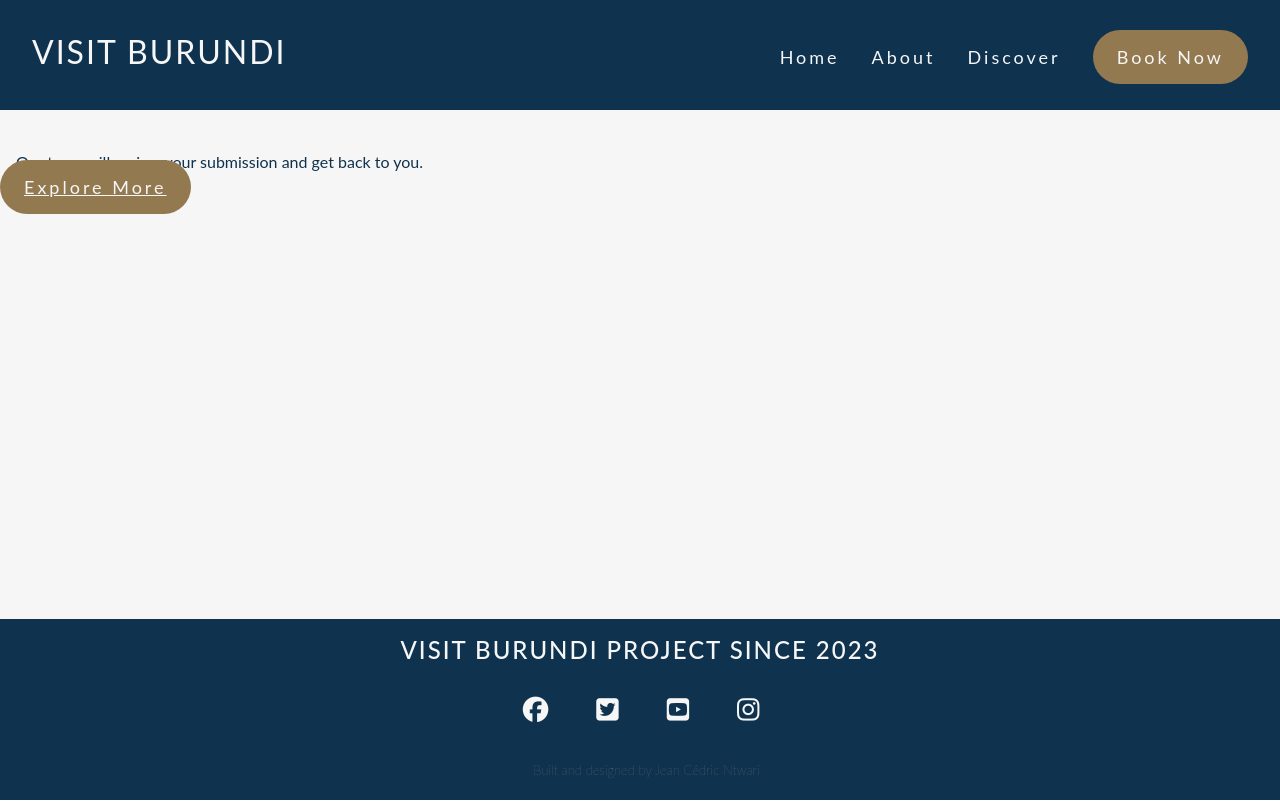
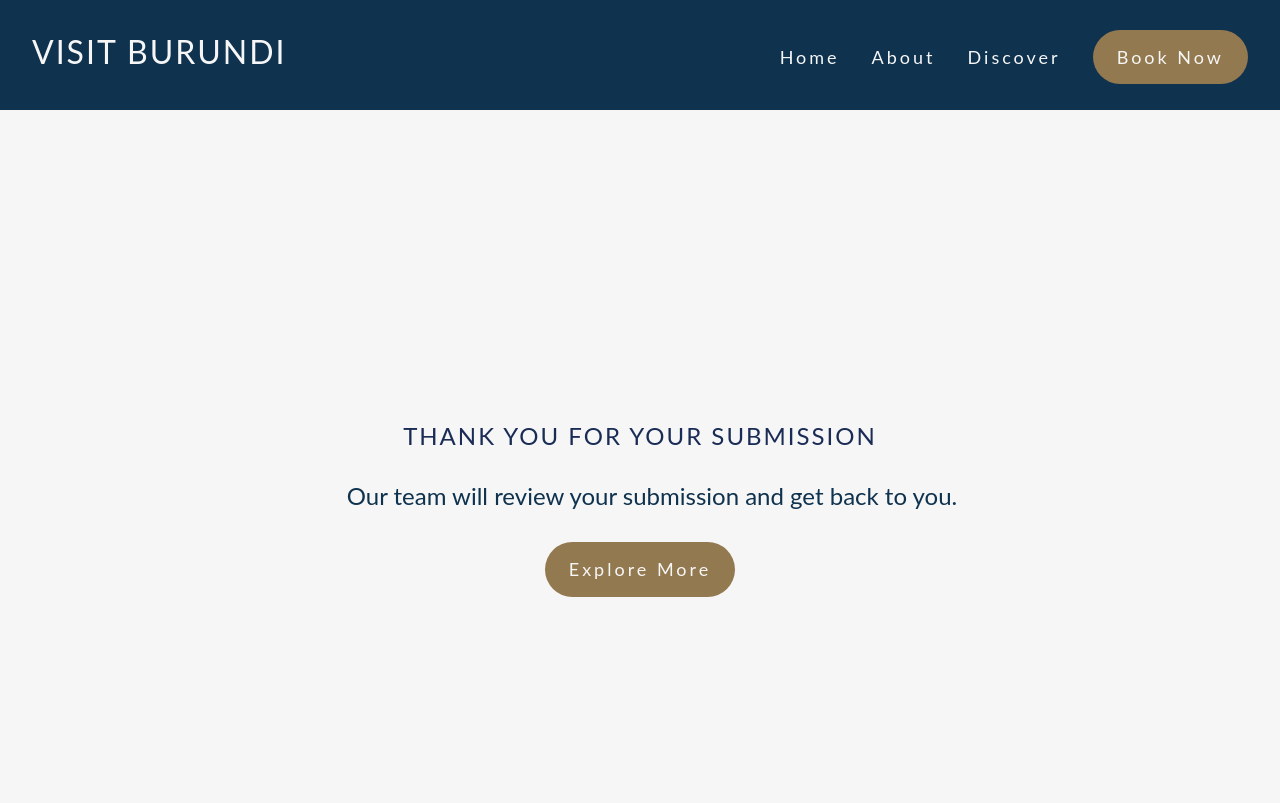
Before and after one commit to CedricNtwari/visit-burundi, a plain HTML site: page thankyou.html in a window 1280 px wide. Shown: the top 803 px of the page. Drawn offline with Linux system fonts and the light colour scheme.

Commit message:
Add Thank You page style

```diff
--- a/assets/css/style.css
+++ b/assets/css/style.css
@@ -473,6 +473,31 @@ article {
     padding: 1rem;
 }
 
+/* Thank You Page */
+
+#container{
+    display: flex;
+    flex-direction: column;
+    align-items: center;
+    justify-content: center;
+    height: 100vh;
+    padding: 0 1rem;
+}
+
+#container h1, #container p{
+    text-align: center;
+    font-size: 24px;
+    padding: 1rem 0;
+}
+
+#container h1{
+    color: var(--primary-color);
+}
+
+#container a{
+    text-decoration: none;
+    margin: 1rem 0;
+}
 
 /* Media query: large and landscape phones (576px and up) */
 @media screen and (min-width: 576px) {
```
